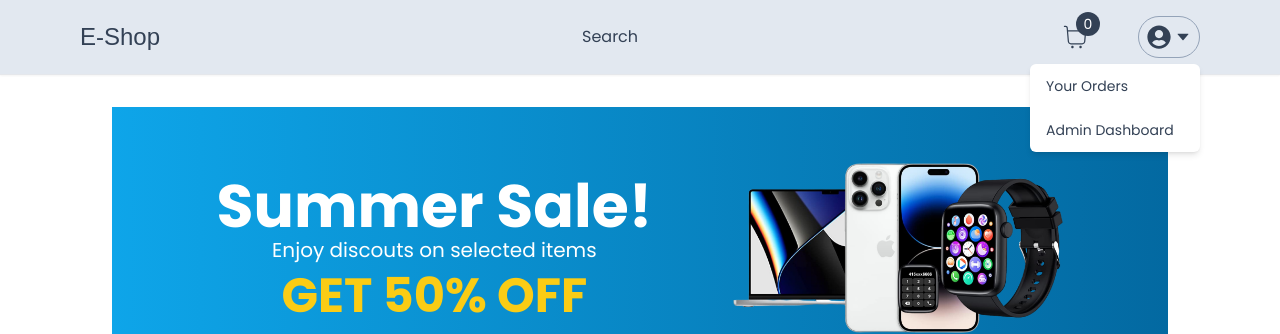
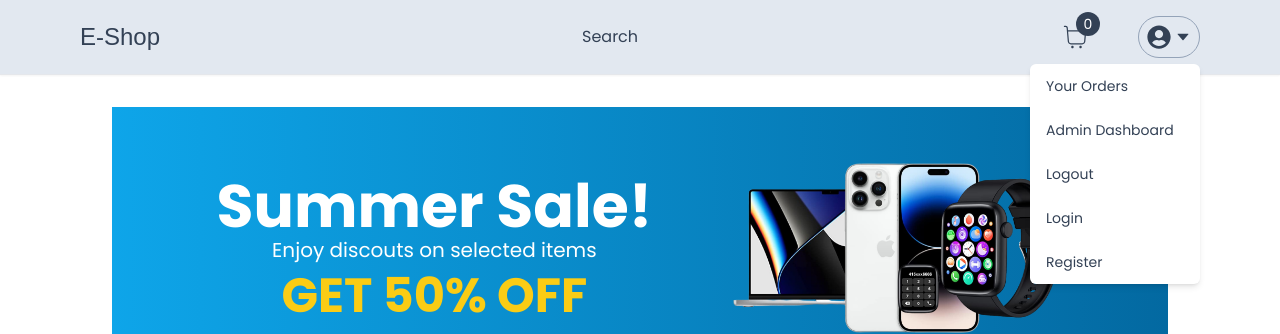
Before and after one commit to Alek30k/E-shop, a Next.js app: page / in a window 1280 px wide. Both pictures are taken after a click on the element 1169 px from the left and 37 px from the top of the page. Shown: the top 334 px of the page. Built offline with nearby package versions, Linux system fonts and the light colour scheme; a web font is replaced by a local one.

Commit message:
last commit

```diff
--- a/app/components/nav/UserMenu.tsx
+++ b/app/components/nav/UserMenu.tsx
@@ -5,6 +5,7 @@ import Avatar from "../Avatar";
 import { AiFillCaretDown } from "react-icons/ai";
 import Link from "next/link";
 import MenuItem from "./MenuItem";
+import { signOut } from "next-auth/react";
 
 const UserMenu = () => {
   const [isOpen, setIsOpen] = useState(false);
@@ -32,6 +33,22 @@ const UserMenu = () => {
               <Link href="/admin">
                 <MenuItem onClick={toggleOpen}>Admin Dashboard</MenuItem>
               </Link>
+              <MenuItem
+                onClick={() => {
+                  toggleOpen();
+                  signOut();
+                }}
+              >
+                Logout
+              </MenuItem>
+            </div>
+            <div>
+              <Link href="/login">
+                <MenuItem onClick={toggleOpen}>Login</MenuItem>
+              </Link>
+              <Link href="/register">
+                <MenuItem onClick={toggleOpen}>Register</MenuItem>
+              </Link>
             </div>
           </div>
         )}
```
